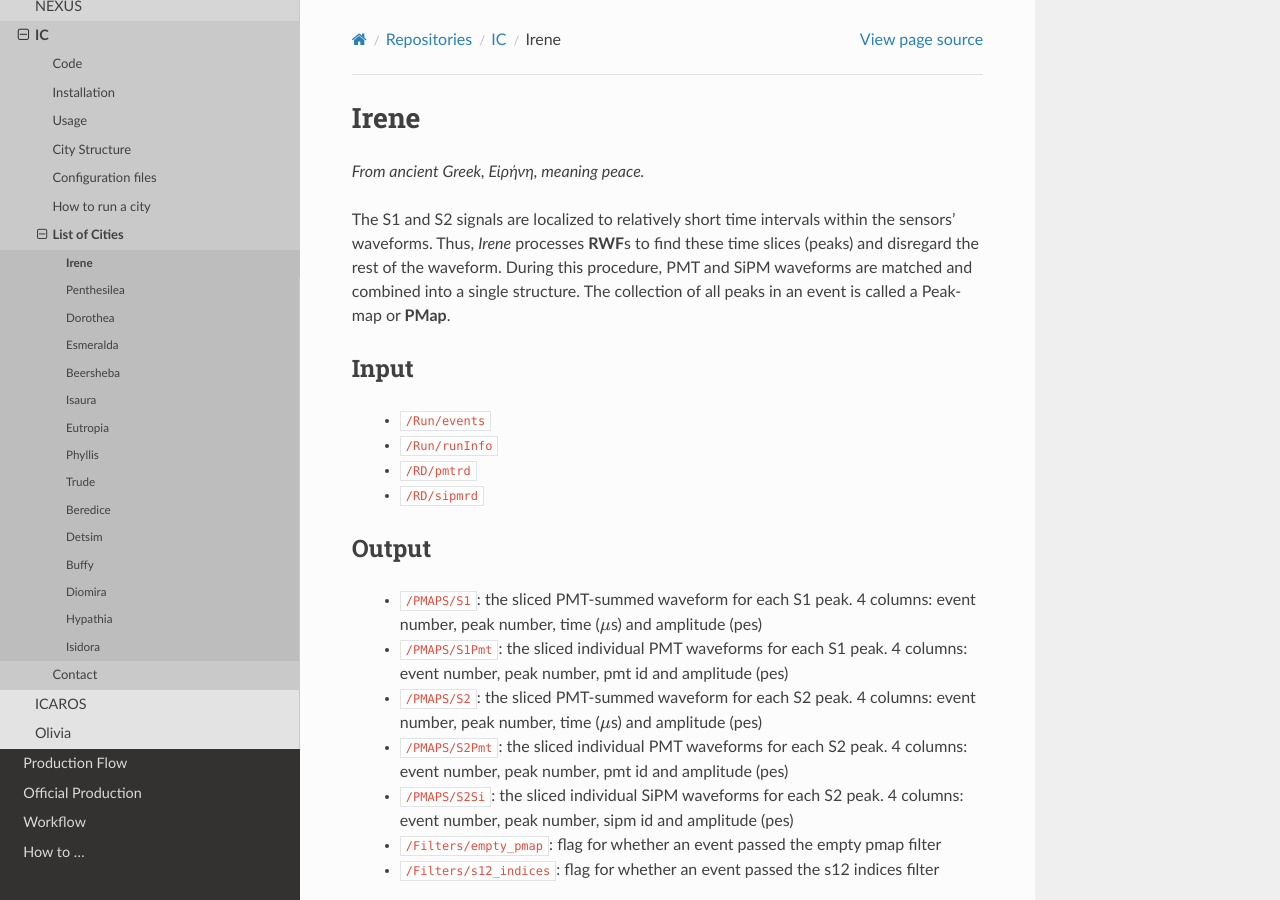
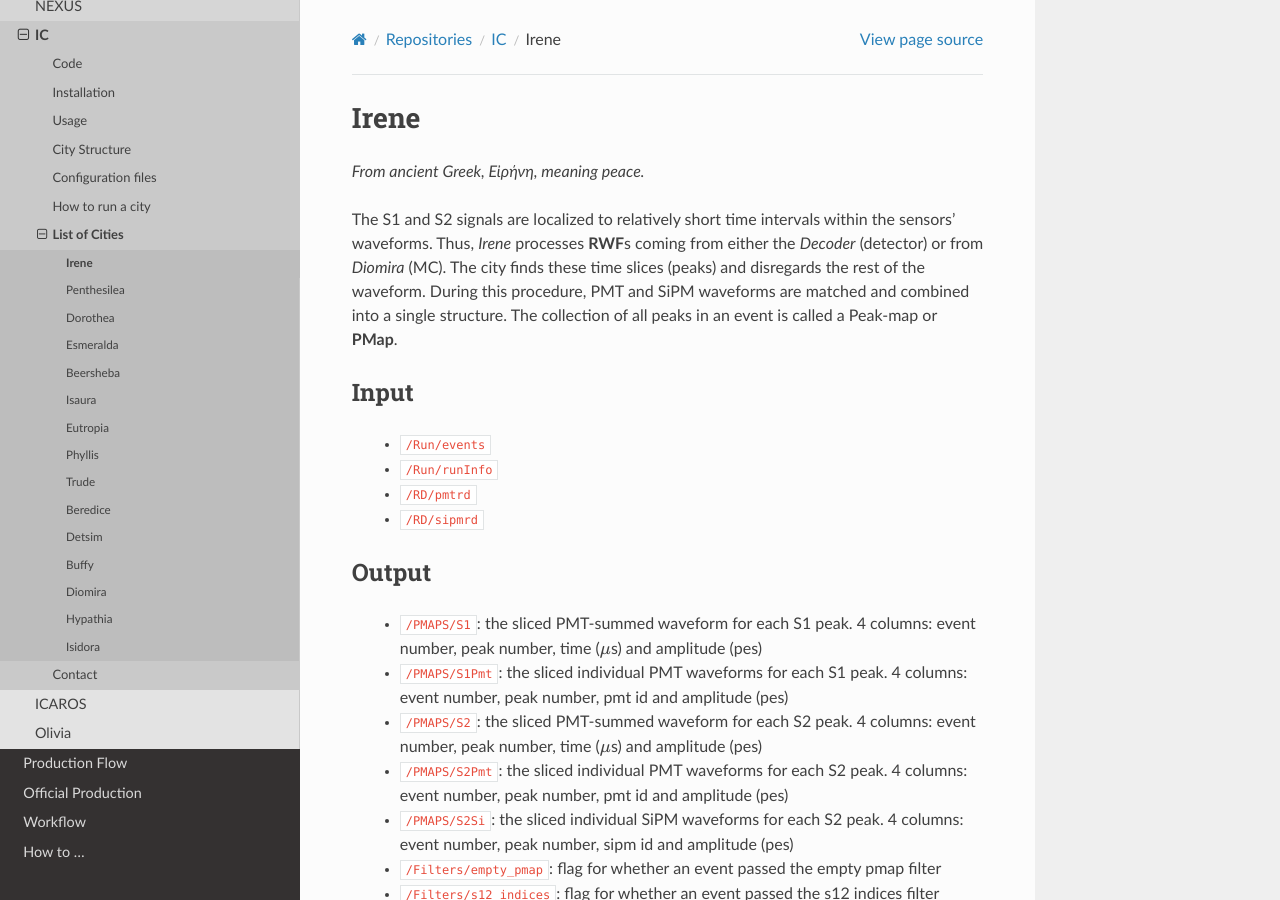
Before and after one commit to next-exp/sw-docs, a Sphinx documentation site: the page built from docs/source/irene.rst, in a window 1280 px wide and 900 px high. Built offline with Sphinx 7.4.7 and the Read the Docs theme 2.0.0, drawn with Linux system fonts in a browser that asks for light colours.

Commit message:
Specify the origin of Irene's data

```diff
--- a/docs/source/irene.rst
+++ b/docs/source/irene.rst
@@ -3,7 +3,7 @@
 
 *From ancient Greek, Εἰρήνη, meaning peace.*
 
-The S1 and S2 signals are localized to relatively short time intervals within the sensors' waveforms. Thus, *Irene* processes **RWF**\ s to find these time slices (peaks) and disregard the rest of the waveform. During this procedure, PMT and SiPM waveforms are matched and combined into a single structure. The collection of all peaks in an event is called a Peak-map or **PMap**.
+The S1 and S2 signals are localized to relatively short time intervals within the sensors' waveforms. Thus, *Irene* processes **RWF**\ s coming from either the *Decoder* (detector) or from *Diomira* (MC). The city finds these time slices (peaks) and disregards the rest of the waveform. During this procedure, PMT and SiPM waveforms are matched and combined into a single structure. The collection of all peaks in an event is called a Peak-map or **PMap**.
 
 .. _Irene input:
 
```
